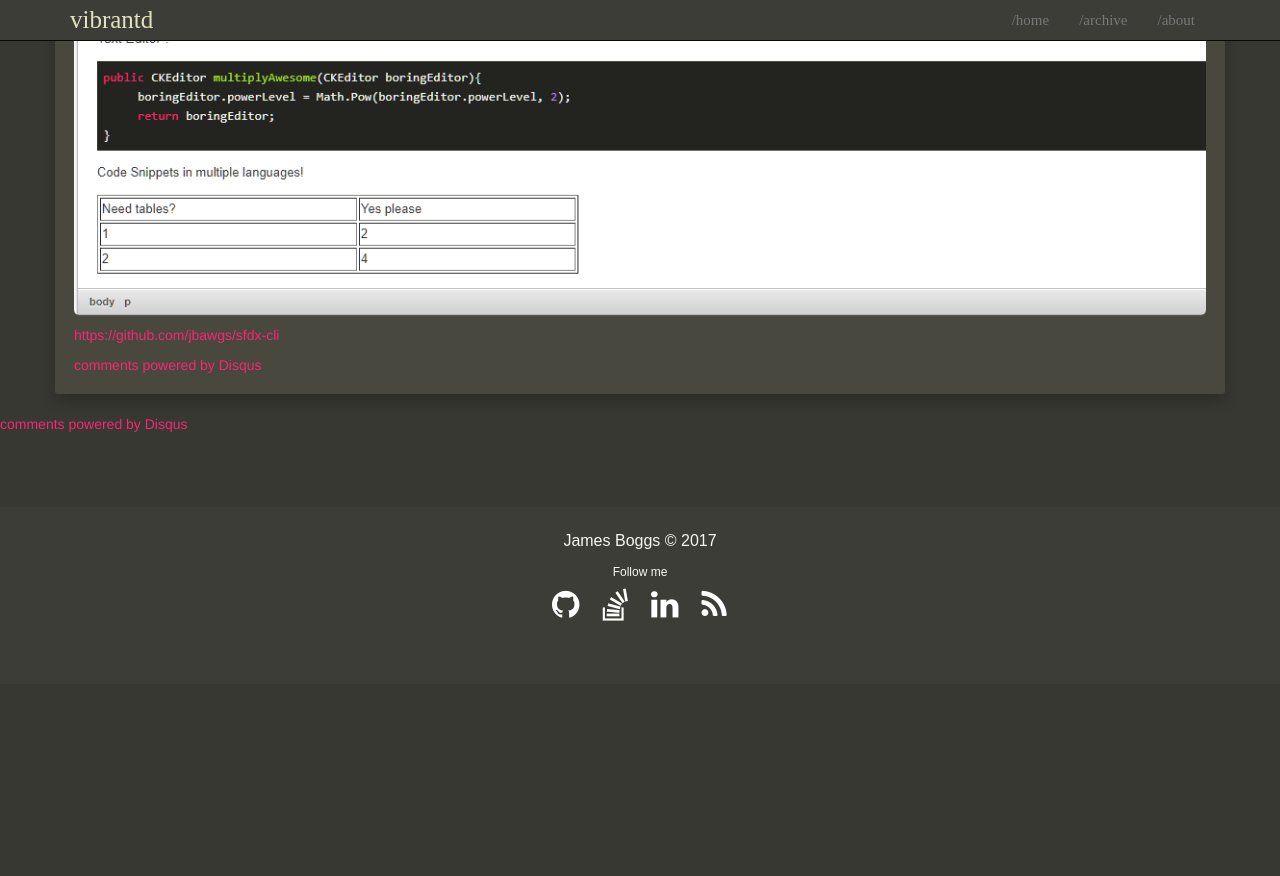
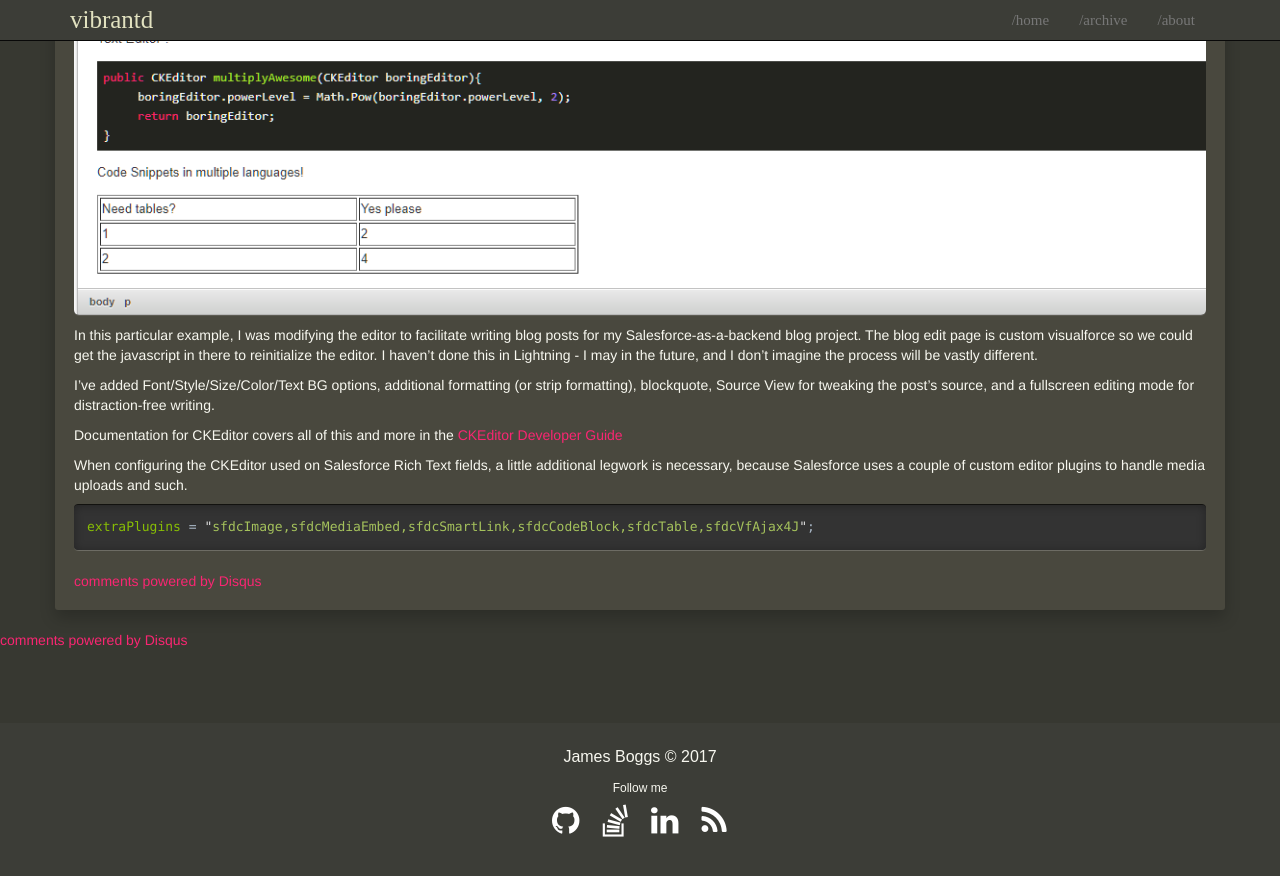
Before and after one commit to jbawgs/jbawgs.github.io, a Jekyll site: the page built from _posts/2017-9-14-salesforce-rich-text.md, in a window 1280 px wide and 900 px high, scrolled down 758 px. Shown: the top 876 px of the window. Built offline with Jekyll 4.4.1, drawn with Linux system fonts in a browser that asks for light colours; comment, search, counter and statistics services are not loaded; before the commit the page ends 1442 px from its top, so only the background shows below that.

Commit message:
edit post

```diff
--- a/_posts/2017-9-14-salesforce-rich-text.md
+++ b/_posts/2017-9-14-salesforce-rich-text.md
@@ -18,4 +18,14 @@ To the awesome editor:
 <!--more-->
 ![Just Right]({{ site.url | append:site.baseurl }}/images/happyeditor.PNG)
 
-[https://github.com/jbawgs/sfdx-cli](https://github.com/jbawgs/sfdx-cli)
+In this particular example, I was modifying the editor to facilitate writing blog posts for my Salesforce-as-a-backend blog project. The blog edit page is custom visualforce so we could get the javascript in there to reinitialize the editor. I haven't done this in Lightning - I may in the future, and I don't imagine the process will be vastly different.
+
+I've added Font/Style/Size/Color/Text BG options, additional formatting (or strip formatting), blockquote, Source View for tweaking the post's source, and a fullscreen editing mode for distraction-free writing.
+
+Documentation for CKEditor covers all of this and more in the [CKEditor Developer Guide](http://docs.ckeditor.com/#!/guide/dev_configuration)
+
+When configuring the CKEditor used on Salesforce Rich Text fields, a little additional legwork is necessary, because Salesforce uses a couple of custom editor plugins to handle media uploads and such.
+
+{%highlight js%}
+extraPlugins = "sfdcImage,sfdcMediaEmbed,sfdcSmartLink,sfdcCodeBlock,sfdcTable,sfdcVfAjax4J";
+{%endhighlight%}
```
